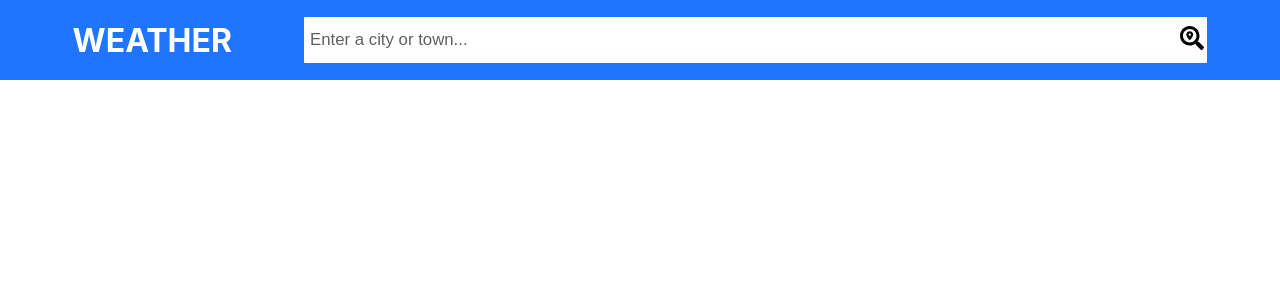
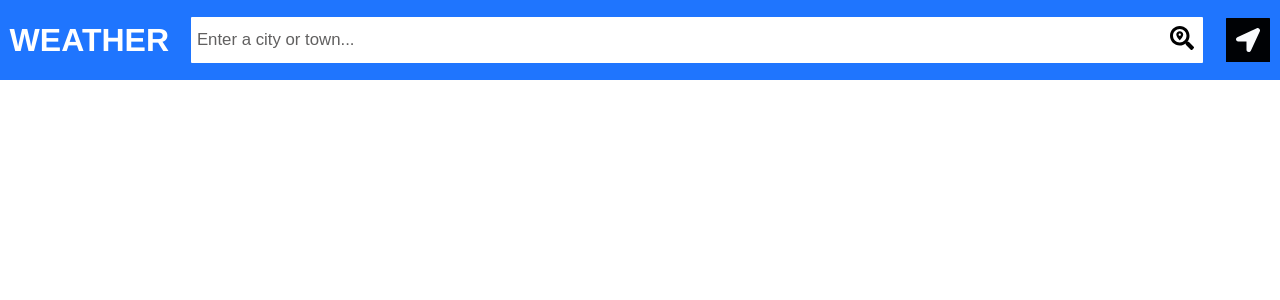
Before and after one commit to W-ill-c/Weather-App-React, a React (Create React App) app: page / in a window 1280 px wide. Shown: the top 300 px of the page. Built offline with nearby package versions, Linux system fonts and the light colour scheme.

Commit message:
font and laptop width  nav styling, gps icon

```diff
--- a/src/App.css
+++ b/src/App.css
@@ -1,5 +1,7 @@
 .App {
   text-align: center;
+  font-family: 'Helvetica';
+  font-style: normal;
 }
 
 .App-logo {
--- /dev/null
+++ b/src/searchNavComponents/gpsIcons.js
@@ -0,0 +1,10 @@
+import React from "react";
+import { FaLocationArrow } from "react-icons/fa";
+
+export default function GPSIcon () {
+    return(
+        <div className="locationIconDiv">
+            <FaLocationArrow className="locationIcon"/>
+        </div>
+    )
+}
--- a/src/searchNavComponents/search.css
+++ b/src/searchNavComponents/search.css
@@ -6,6 +6,8 @@
     justify-content: space-evenly;
     height: 10vh;
     /* font-style: ; */
+    position: relative;
+    width: 100vw;
 }
 
 .title h1{
@@ -15,24 +17,28 @@
 
 .title{
     color: white;
+    position: relative;
+    right: 0.5vw;
 }
 
 .searchInput form{
     background-color: white;
     border-radius: 1px;
-    width: 70vw;
+    width: 78.5vw;
     height: 2.4rem;
     padding: 3.5px;
     display: flex;
     flex-direction: row;
     align-items: center;
     justify-content: space-between;
+    position: relative;
 }
 
 .searchInput input{
     border-style: none;
     width: 95%;
     height: 95%;
+    font-size: 1.05rem;
 }
 
 .searchInput input:focus{
@@ -44,7 +50,28 @@
     font-size: 1.05rem;
 }
 
+
 .searhIcon{
     font-size: 1.5rem;
     cursor: pointer;
+    position: relative;
+    right: 6px;
 }
+
+.locationIconDiv{
+    background-color: black;
+    height: 2.8rem;
+    width: 2.8rem;
+    display: flex;
+    align-items: center;
+    justify-content: center;
+    border-radius: 0.5px;
+    opacity: 0.975;
+    left: 0.5vw;
+    position: relative;
+}
+
+.locationIcon{
+    font-size: 1.5rem;
+    color: white;
+}
--- a/src/searchNavComponents/wholeSearch.js
+++ b/src/searchNavComponents/wholeSearch.js
@@ -1,12 +1,14 @@
 import React from "react";
-import SearchTitle from './weatherTitle'
-import SearchInput from './input'
+import SearchTitle from './weatherTitle';
+import SearchInput from './input';
+import GPSIcon from './gpsIcons';
 
 export default function WholeSearch(){
     return(
         <div className="locationSearch">
             <SearchTitle />
             <SearchInput />
+            <GPSIcon />
         </div>
     )
 }
```
